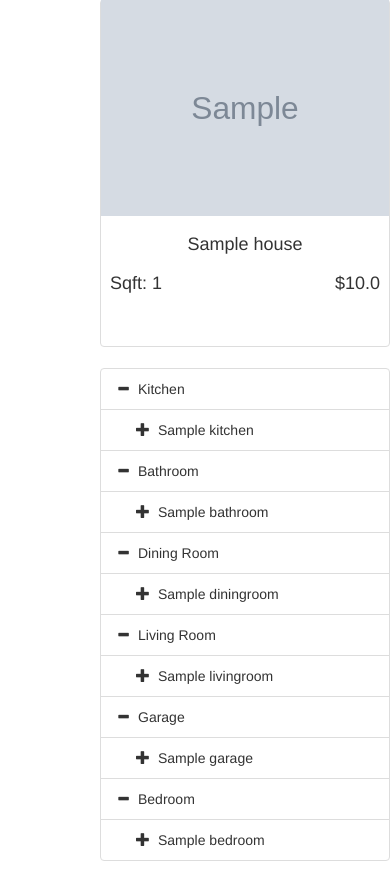
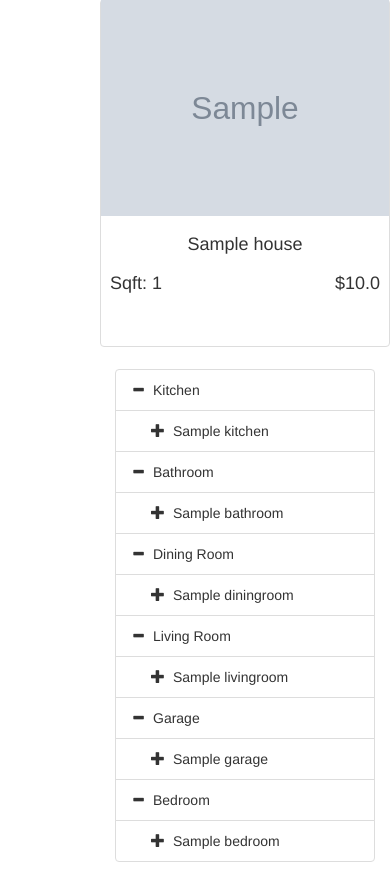
Before and after one commit to matcpn/real-estate, a Django app: page /user_edit_for_user/1 in a window 390 px wide. Shown: the part 530-1413 px from the top of the page. Before the commit the page ends 1391 px from the top, so only its background shows below. Run offline with Django 3.2, Linux system fonts and the light colour scheme; a user stored in the database is signed in; tables that the repository leaves empty hold one stand-in row (values such as "Sample post"); grey boxes marked "Sample" are stand-in pictures; some libraries are stand-ins or nearby versions.

Commit message:
add price to user edit. make tree smaller

```diff
--- a/mysite/housing/templates/user-edit-for-user.html
+++ b/mysite/housing/templates/user-edit-for-user.html
@@ -1,5 +1,8 @@
 {% extends "base.html" %}
 {% block totalprice %}
+<li>
+	<a href="#" class="price-header">Total Price: {{user_choice.getTotalCost}}</a>
+</li>
 {% endblock %}
 {% block content %}
 <script src="https://ajax.googleapis.com/ajax/libs/jquery/3.2.1/jquery.min.js"></script>
@@ -30,9 +33,11 @@
 	</div>
 	<div class="col-md-4 col-lg-4 col-sm-4"></div>
 </div>
-<div id="default-tree">
+<div class="col-md-3"></div>
+<div class="col-md-6" id="default-tree">
 
 </div>
+<div class="col-md-3"></div>
 <script>
 {% autoescape on %}
 	var tree = {{ myTree|safe }}
```
